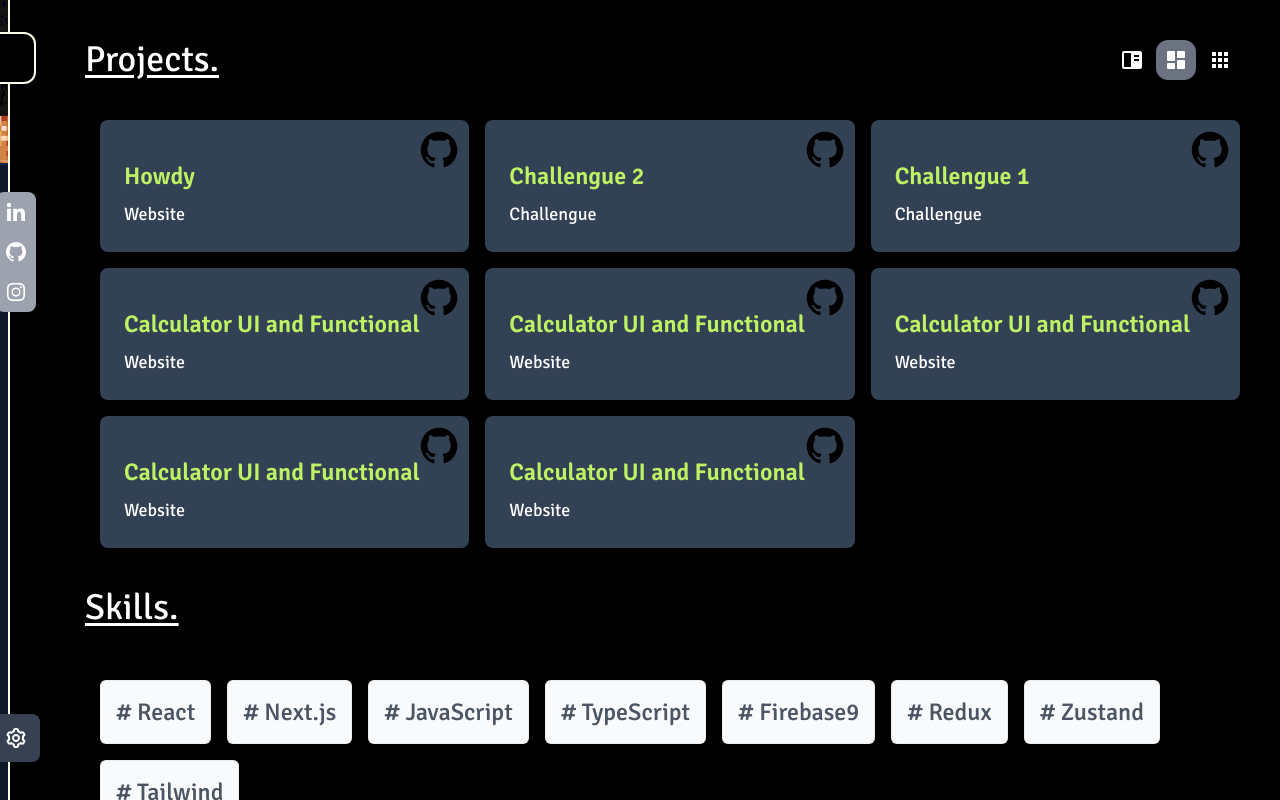
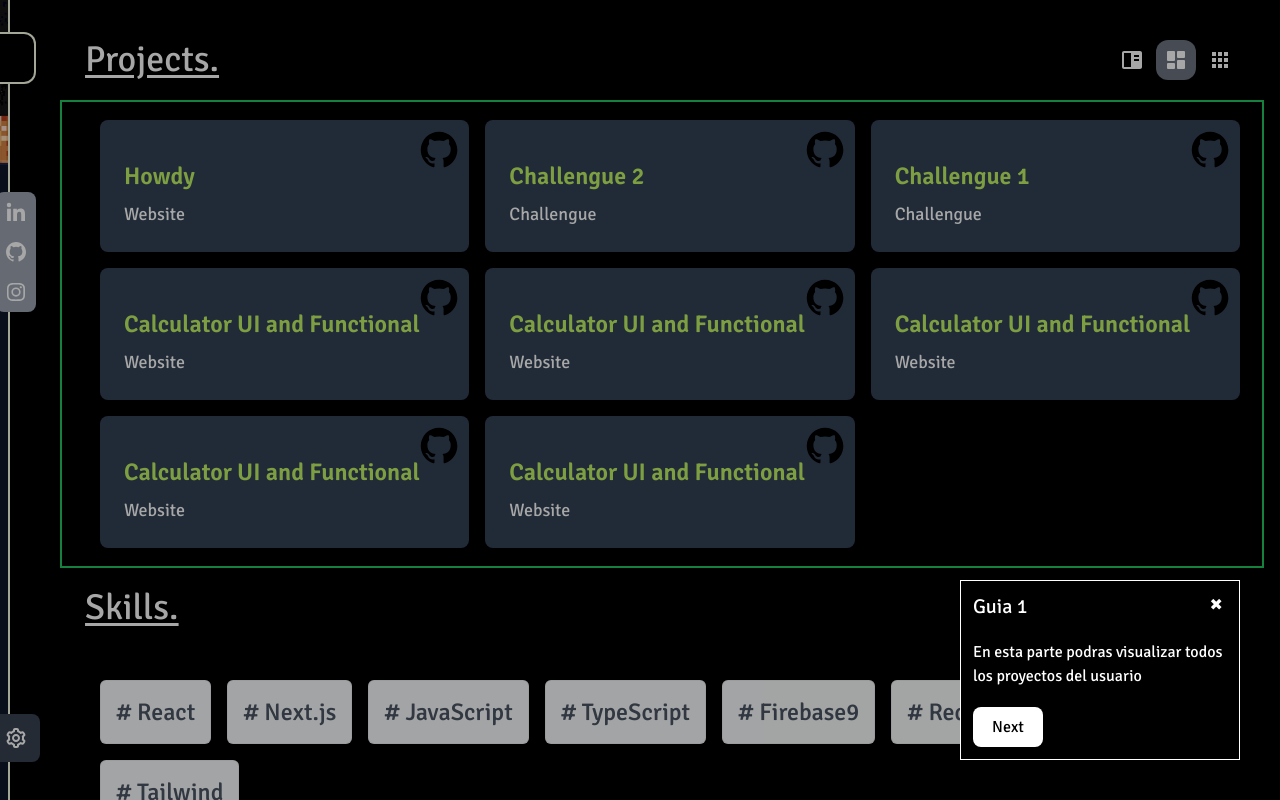
Before and after one commit to GonzaloArray/my-pin, a React (Vite) app: page / in a window 1280 px wide. Shown: the top 800 px of the page. Built offline with nearby package versions, Linux system fonts and the light colour scheme.

Commit message:
feat: new guide step introduction page user

```diff
--- a/src/App.tsx
+++ b/src/App.tsx
@@ -4,12 +4,11 @@ import { Proyects } from "./page/Proyects"
 import { Setup } from "./page/Setup"
 
 function App() {
-
   return (
     <Routes>
       <Route path="/" element={<LayoutDashboard />} >
-        <Route index element={<Proyects />}/>
-        <Route path="setup" element={<Setup />}/>
+        <Route index element={<Proyects />} />
+        <Route path="setup" element={<Setup />} />
       </Route>
     </Routes>
   )
--- /dev/null
+++ b/src/components/GuideCaptureContent.tsx
@@ -0,0 +1,25 @@
+
+export const GuideCaptureContent = () => {
+  return (
+    <div className='absolute border-2 border-green-500 -top-5 -bottom-5 left-0 -right-6 z-10'>
+    </div>
+  )
+}
+
+export const GuideCaptureButtonContent = () => {
+  return (
+    <div className="fixed top-44 left-0 z-20">
+      <div className='border-2 border-green-500 h-[150px] w-[50px]'>
+      </div>
+    </div>
+  )
+}
+
+export const GuideCaptureSettingContent = () => {
+  return (
+    <div className="fixed bottom-3 left-0 z-20">
+      <div className='border-2 border-green-500 h-[80px] w-[50px]'>
+      </div>
+    </div>
+  )
+}
--- a/src/components/SpacingContent.tsx
+++ b/src/components/SpacingContent.tsx
@@ -2,7 +2,7 @@ import { ReactNode } from "react"
 
 export const SpacingContent = ({children}: {children: ReactNode}) => {
   return (
-    <div className='pl-2 md:pl-10'>
+    <div className='pl-2 md:pl-10 relative'>
       {children}
     </div>
   )
--- /dev/null
+++ b/src/components/StepIntroUser.tsx
@@ -0,0 +1,34 @@
+interface Props {
+  status: number;
+  index: number;
+  title: string;
+  content: string;
+  prevGuide: () => void;
+  nextGuide: () => void;
+  handleClose: () => void;
+}
+
+export const StepIntroUser = ({ status, handleClose, prevGuide, nextGuide, index, title, content }: Props) => {
+
+
+  return (
+    <>
+      <div className={`relative ${status === index ? 'z-50 bg-black w-[280px] h-[180px] border border-white p-3 flex flex-col justify-between' : 'hidden'}`}>
+        <button onClick={handleClose} type="button" className="absolute right-4">✖</button>
+
+        <h2>{title}</h2>
+        <p>{content}</p>
+        <div className='flex justify-between'>
+          <button onClick={() => prevGuide()} type="button" className={`bg-white text-black p-2 w-[70px] rounded-lg ${index === 1 ? 'hidden' : ''}`}>
+            Prev
+          </button>
+          <button onClick={() => nextGuide()} type="button" className=' bg-white text-black p-2 w-[70px] rounded-lg'>
+            {
+              index === 3 ? 'Finish' : 'Next'
+            }
+          </button>
+        </div>
+      </div>
+    </>
+  )
+}
--- /dev/null
+++ b/src/data/StepGuideIntroduction.ts
@@ -0,0 +1,17 @@
+export const Guide = [
+  {
+    id: 1,
+    title: 'Guia 1',
+    content: 'En esta parte podras visualizar todos los proyectos del usuario'
+  },
+  {
+    id: 2,
+    title: 'Guide 2',
+    content: 'En esta parte podras navegar a las redes sociales del usuario'
+  },
+  {
+    id: 3,
+    title: 'Guide 3',
+    content: 'En esta parte podras navegar hacia las configuraciones de la web'
+  }
+]
--- /dev/null
+++ b/src/helpers/saveConfigToLocalStorage.ts
@@ -0,0 +1,4 @@
+export const saveConfigToLocalStorage = () => {
+  localStorage.setItem('status', "0");
+  localStorage.setItem('removeGuide', JSON.stringify(true));
+};
--- a/src/main.tsx
+++ b/src/main.tsx
@@ -3,6 +3,7 @@ import ReactDOM from 'react-dom/client'
 import App from './App.tsx'
 import './index.css'
 import 'animate.css';
+
 import { BrowserRouter } from 'react-router-dom'
 
 ReactDOM.createRoot(document.getElementById('root')!).render(
--- a/src/page/Proyects.tsx
+++ b/src/page/Proyects.tsx
@@ -4,8 +4,41 @@ import { SpacingContent } from "../components/SpacingContent";
 import { Stack } from "../components/Stack";
 import { Title } from "../components/Title";
 import { Dashboard } from "../icons/Dashboard.icon";
+import { StepIntroUser } from "../components/StepIntroUser";
+import { Guide } from "../data/StepGuideIntroduction";
+import { GuideCaptureButtonContent, GuideCaptureContent, GuideCaptureSettingContent } from "../components/GuideCaptureContent";
+import { saveConfigToLocalStorage } from "../helpers/saveConfigToLocalStorage";
 
 export const Proyects = () => {
+  const [status, setStatus] = useState(() => {
+    const storedStatus = localStorage.getItem('status');
+    return storedStatus ? parseInt(storedStatus, 10) : 1;
+  });
+
+  const [removeGuide, setRemoveGuide] = useState(() => {
+    const storedRemoveGuide = localStorage.getItem('removeGuide');
+    return storedRemoveGuide ? JSON.parse(storedRemoveGuide) : false;
+  });
+
+  const handleNextGuides = () => {
+    if (Guide.length <= status) {
+      setRemoveGuide(true)
+      saveConfigToLocalStorage();
+    }
+    setStatus(status + 1)
+  }
+
+  const handlePrevGuides = () => {
+    setStatus(status - 1)
+  }
+
+  const handleClose = () => {
+    setRemoveGuide(true)
+    setStatus(0)
+    saveConfigToLocalStorage();
+  }
+
+
   const [dashboard, setDashboard] = useState({
     xr: "grid-cols-1",
     sm: "sm:grid-cols-1",
@@ -42,9 +75,8 @@ export const Proyects = () => {
                 btnActive: 1,
               })
             }
-            className={`${
-              dashboard.btnActive === 1 ? "bg-gray-500" : "hover:bg-gray-500"
-            } p-2 transition-colors  rounded-xl`}
+            className={`${dashboard.btnActive === 1 ? "bg-gray-500" : "hover:bg-gray-500"
+              } p-2 transition-colors  rounded-xl`}
           >
             {Dashboard.rectangle}
           </button>
@@ -59,9 +91,8 @@ export const Proyects = () => {
                 btnActive: 2,
               })
             }
-            className={`${
-              dashboard.btnActive === 2 ? "bg-gray-500" : "hover:bg-gray-500"
-            } p-2 transition-colors  rounded-xl`}
+            className={`${dashboard.btnActive === 2 ? "bg-gray-500" : "hover:bg-gray-500"
+              } p-2 transition-colors  rounded-xl`}
           >
             {Dashboard.dashboard}
           </button>
@@ -76,15 +107,17 @@ export const Proyects = () => {
                 btnActive: 3,
               })
             }
-            className={`${
-              dashboard.btnActive === 3 ? "bg-gray-500" : "hover:bg-gray-500"
-            } p-2 transition-colors  rounded-xl`}
+            className={`${dashboard.btnActive === 3 ? "bg-gray-500" : "hover:bg-gray-500"
+              } p-2 transition-colors  rounded-xl`}
           >
             {Dashboard.square}
           </button>
         </div>
       </div>
       <SpacingContent>
+        {
+          status === 1 && <GuideCaptureContent />
+        }
         <div
           className={`grid ${dashboard.xr} ${dashboard.sm} ${dashboard.md} ${dashboard.lg} ${dashboard.xl} gap-4 box-border`}
         >
@@ -138,6 +171,24 @@ export const Proyects = () => {
       <SpacingContent>
         <Stack />
       </SpacingContent>
+      {
+        !removeGuide &&
+        (
+          <div className='fixed top-0 bottom-0 right-0 left-0 bg-black-100 flex justify-end items-end p-10 z-10'>
+            {
+              Guide.map(step => (
+                <StepIntroUser handleClose={handleClose} status={status} prevGuide={handlePrevGuides} nextGuide={handleNextGuides} index={step.id} title={step.title} content={step.content} key={step.id} />
+              ))
+            }
+          </div>
+        )
+      }
+      {
+        status === 2 && <GuideCaptureButtonContent />
+      }
+      {
+        status === 3 && <GuideCaptureSettingContent />
+      }
     </div>
   );
 };
```
